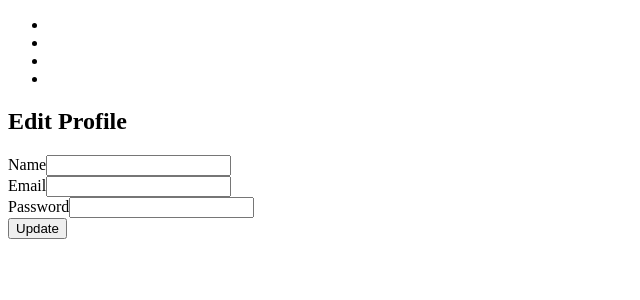
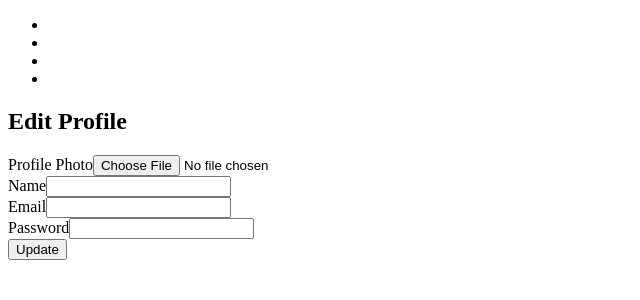
Before and after one commit to burdianov/fullstack-social-network, a React (Create React App) app in the folder react-front/: page /user/edit/1 in a window 1280 px wide. Shown: the top 300 px of the page, without its empty margins (0-640 px from the left). Built offline with nearby package versions, Linux system fonts and the light colour scheme; no server answers.

Commit message:
profile photo upload

```diff
--- a/react-front/src/api/user.js
+++ b/react-front/src/api/user.js
@@ -16,14 +16,14 @@ export const getUserProfile = (userId, token) => {
 };
 
 export const updateUserProfile = (userId, token, user) => {
+  console.log("USER DATA UPDATE: ", user);
   return fetch(`${process.env.REACT_APP_API_URL}/user/${userId}`, {
     method: "PUT",
     headers: {
       Accept: "application/json",
-      "Content-Type": "application/json",
       Authorization: `Bearer ${token}`
     },
-    body: JSON.stringify(user)
+    body: user
   })
     .then(response => {
       return response.json();
--- a/react-front/src/components/user/EditProfile.jsx
+++ b/react-front/src/components/user/EditProfile.jsx
@@ -14,6 +14,8 @@ const EditProfile = (props) => {
   useEffect(() => {
     const userId = props.match.params.userId;
     const token = isAuthenticated().token;
+
+    EditProfile.formData = new FormData();
 
     getUserProfile(userId, token)
       .then(data => {
@@ -45,7 +47,9 @@ const EditProfile = (props) => {
   };
 
   const handleChange = name => e => {
-    const value = e.target.value;
+    const value = name === "photo" ? e.target.files[0] : e.target.value;
+    EditProfile.formData.set(name, value);
+
     switch (name) {
       case "name":
         setName(value);
@@ -73,7 +77,7 @@ const EditProfile = (props) => {
       const userId = props.match.params.userId;
       const token = isAuthenticated().token;
 
-      updateUserProfile(userId, token, user)
+      updateUserProfile(userId, token, EditProfile.formData)
         .then(data => {
           if (data.error) {
             setError(data.error);
@@ -86,6 +90,15 @@ const EditProfile = (props) => {
 
   const signupForm = () => (
     <form>
+      <div className="form-group">
+        <label className="text-muted">Profile Photo</label>
+        <input
+          onChange={handleChange("photo")}
+          type="file"
+          accept="image/*"
+          className="form-control"
+        />
+      </div>
       <div className="form-group">
         <label className="text-muted">Name</label>
         <input
```
